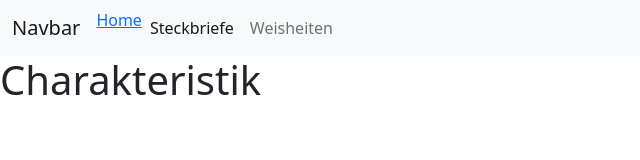
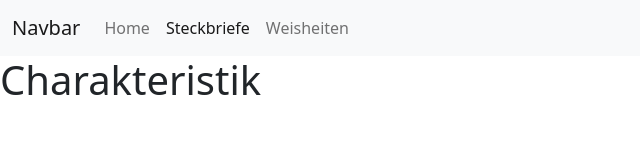
Before and after one commit to Merzinator/LB02---Projekt, a plain HTML site: page steckbriefe.html in a window 1280 px wide. Shown: the whole page, without its empty margins (0-640 px from the left). Drawn offline with nearby package versions, Linux system fonts and the light colour scheme.

Commit message:
fix navbar

```diff
--- a/steckbriefe.html
+++ b/steckbriefe.html
@@ -20,7 +20,7 @@
               <div class="collapse navbar-collapse" id="navbarNav">
                 <ul class="navbar-nav">
                   <li class="nav-item">
-                    <a href="landingpage.html">Home</a>
+                    <a class="nav-link" href="landingpage.html">Home</a>
                   </li>
                   <li class="nav-item">
                     <a class="nav-link active" class="nav-link">Steckbriefe</a>
```
